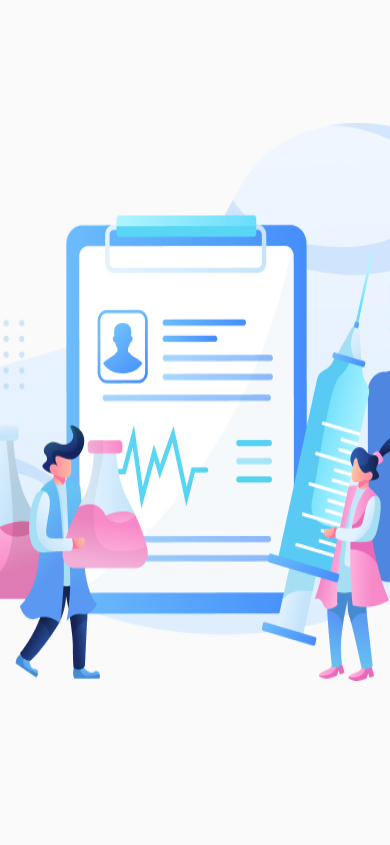
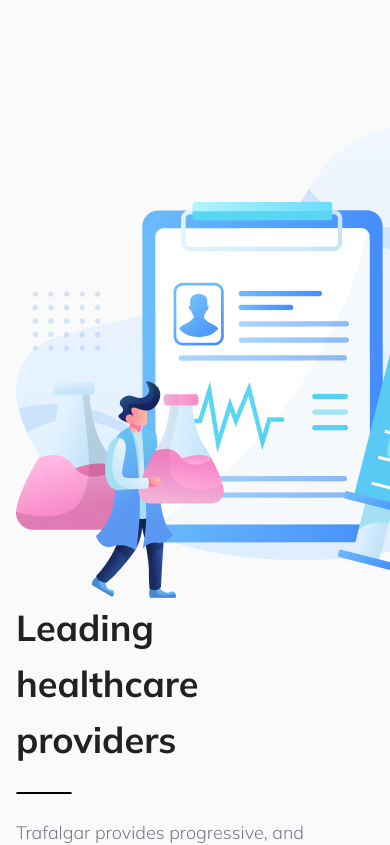
Before and after one commit to maturc/trafalgar, a React (Create React App) app: page / in a window 390 px wide. Shown: the part 4020-4865 px from the top of the page. Built offline with nearby package versions, Linux system fonts and the light colour scheme.

Commit message:
info section is now responsive

```diff
--- a/src/components/Info/ImageAndText.css
+++ b/src/components/Info/ImageAndText.css
@@ -6,6 +6,12 @@
       -ms-flex-pack: justify;
           justify-content: space-between;
   justify-items: center;
+  -ms-flex-wrap: wrap;
+      flex-wrap: wrap;
+}
+
+.image-and-text > * {
+  margin: auto;
 }
 
 .image-and-text--reverse {
@@ -35,8 +41,15 @@
 }
 
 .image-and-text__img {
-  width: px;
-  height: px;
+  width: auto;
+  height: auto;
+}
+
+@media only screen and (max-width: 1240px) {
+  .image-and-text__img {
+    margin-right: auto !important;
+    margin-left: auto !important;
+  }
 }
 
 .image-and-text__button {
--- a/src/components/Info/ImageAndText.sass
+++ b/src/components/Info/ImageAndText.sass
@@ -2,6 +2,9 @@
   display: flex
   justify-content: space-between
   justify-items: center
+  flex-wrap: wrap
+  & > *
+    margin: auto
   &--reverse
     flex-direction: row-reverse
   &__text
@@ -13,7 +16,10 @@
     & hr
       margin-left: 0
   &__img
-    width: px
-    height: px
+    width: auto
+    height: auto
+    @media only screen and (max-width: 1240px)
+      margin-right: auto !important
+      margin-left: auto !important
   &__button
     margin-top: 40px
```
Also changed, not shown: 1 other file (tests, documents, lock files or other folders).
